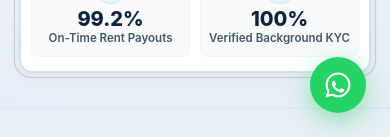
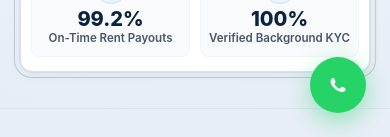
Before and after one commit to itsmekumarkrish/SecureStay-Web, a React (Vite) app: page / in a window 390 px wide. Shown: the part 707-844 px from the top of the page. Built offline with nearby package versions, Linux system fonts and the light colour scheme; no server answers.

Commit message:
Update WhatsAppIcon to official multi-tone green circle badge with crisp white phone symbol

```diff
--- a/src/components/WhatsAppIcon.jsx
+++ b/src/components/WhatsAppIcon.jsx
@@ -1,15 +1,21 @@
 import React from 'react';
 
-export default function WhatsAppIcon({ size = 18, className = "" }) {
+export default function WhatsAppIcon({ size = 20, className = "" }) {
   return (
     <svg
       width={size}
       height={size}
       viewBox="0 0 24 24"
-      fill="currentColor"
       className={className}
+      style={{ display: 'inline-block', verticalAlign: 'middle', flexShrink: 0 }}
     >
-      <path d="M12.04 2c-5.46 0-9.91 4.45-9.91 9.91 0 1.75.46 3.45 1.32 4.95L2.05 22l5.25-1.38c1.45.79 3.08 1.21 4.74 1.21 5.46 0 9.91-4.45 9.91-9.91 0-2.65-1.03-5.14-2.9-7.01A9.816 9.816 0 0012.04 2zm.01 1.67c2.2 0 4.26.86 5.82 2.42a8.225 8.225 0 012.41 5.83c0 4.54-3.7 8.24-8.24 8.24-1.48 0-2.93-.4-4.2-1.15l-.3-.18-3.12.82.83-3.04-.2-.31a8.196 8.196 0 01-1.26-4.38c0-4.54 3.7-8.24 8.24-8.24zm4.52 11.66c-.25-.12-1.47-.72-1.7-.81-.23-.08-.39-.12-.56.12-.17.25-.64.81-.79.97-.14.17-.29.19-.54.06-.25-.12-1.05-.39-2-1.23-.74-.66-1.24-1.47-1.39-1.72-.14-.25-.02-.38.11-.5.11-.11.25-.29.37-.43.12-.14.17-.25.25-.41.08-.17.04-.31-.02-.43-.06-.12-.56-1.34-.76-1.84-.2-.48-.4-.42-.56-.43h-.47c-.17 0-.43.06-.66.31-.22.25-.86.84-.86 2.05 0 1.21.88 2.38 1 2.54.12.17 1.73 2.64 4.2 3.7.59.25 1.05.4 1.41.52.59.19 1.13.16 1.56.1.47-.07 1.47-.6 1.68-1.18.21-.58.21-1.07.15-1.18-.06-.12-.22-.19-.47-.31z"/>
+      {/* Outer WhatsApp Green Badge Circle */}
+      <circle cx="12" cy="12" r="11" fill="#25D366" />
+      {/* White Speech Bubble & Phone Icon */}
+      <path
+        fill="#FFFFFF"
+        d="M17.472 14.382c-.297-.149-1.758-.867-2.03-.967-.273-.099-.471-.148-.67.15-.197.297-.767.966-.94 1.164-.173.199-.347.223-.644.075-.297-.15-1.255-.463-2.39-1.475-.883-.788-1.48-1.761-1.653-2.059-.173-.297-.018-.458.13-.606.134-.133.298-.347.446-.521.151-.172.2-.296.3-.495.099-.198.05-.372-.025-.521-.075-.148-.669-1.611-.916-2.206-.242-.579-.487-.501-.669-.51l-.57-.01c-.198 0-.52.074-.792.372s-1.04 1.016-1.04 2.479 1.065 2.876 1.213 3.074c.149.198 2.095 3.2 5.076 4.487.709.306 1.263.489 1.694.626.712.226 1.36.194 1.872.118.571-.085 1.758-.719 2.006-1.413.248-.695.248-1.29.173-1.414-.074-.124-.272-.198-.57-.347z"
+      />
     </svg>
   );
 }
```
